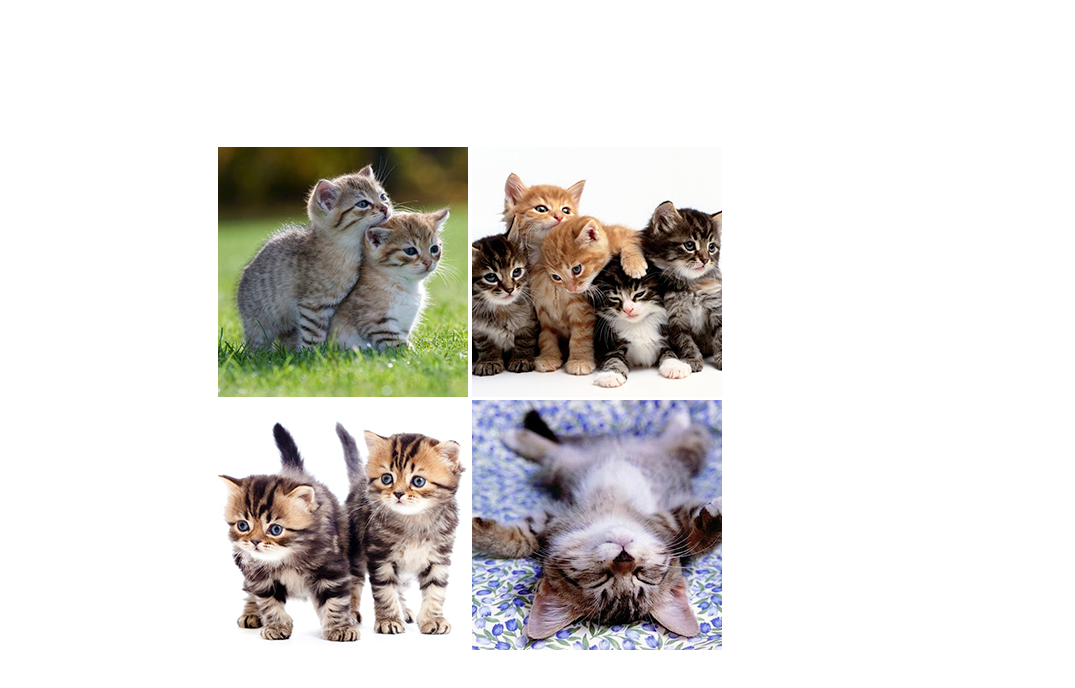
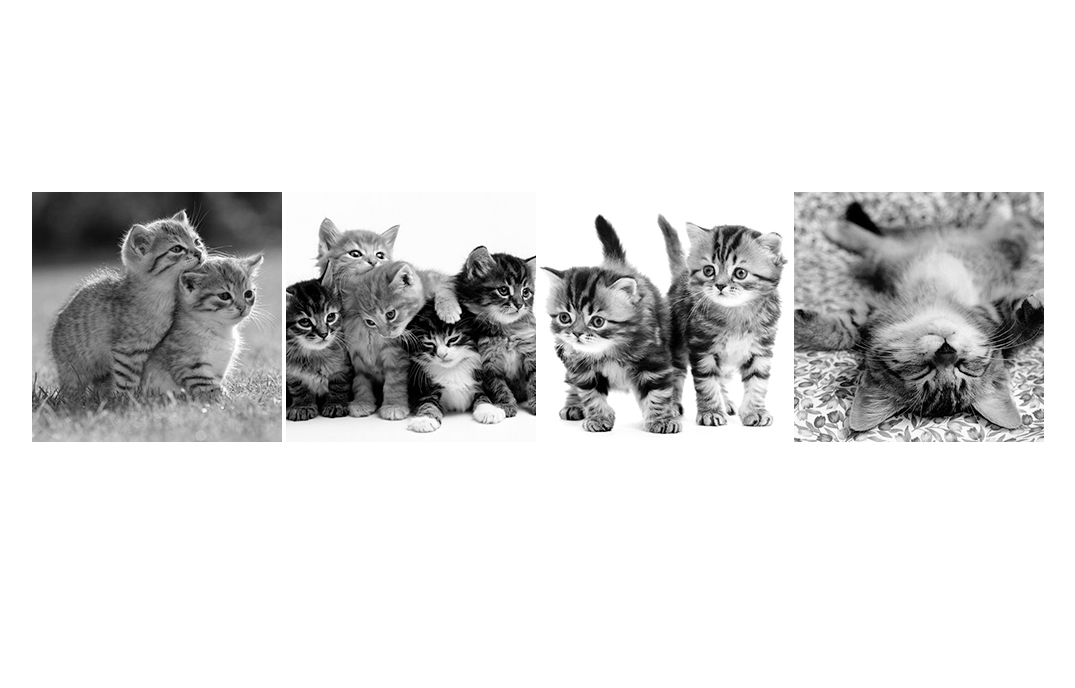
Before and after one commit to elenagarrone/gallery, a plain HTML site: page index.html in a window 1280 px wide. Shown: the whole page, without its empty margins (102-1177 px from the left). Drawn offline with Linux system fonts and the light colour scheme.

Commit message:
fixed positioning

```diff
--- a/css/style.css
+++ b/css/style.css
@@ -1,18 +1,7 @@
-ul {
-  display: flex;
-}
-
-ul li {
-  display: inline;
-  list-style:none;
-  margin-bottom:25px;
-}
-
 .container {
-  position: absolute;
-  top: 50%;
-  left: 50%;
-  transform: translate(-50%, -50%);
+  text-align: center;
+  position: relative;
+  margin-top: 15%;
 }
 
 img.grayscale{
--- a/index.html
+++ b/index.html
@@ -4,34 +4,27 @@
     <meta charset='UTF-8'>
     <title>Gallery</title>
     <link rel='stylesheet' type='text/css' href='./css/reset.css'>
+    <link rel="stylesheet" href="./fancybox/source/jquery.fancybox.css?v=2.1.5" type="text/css" media="screen" />
+    <link rel="stylesheet" href="./fancybox/source/helpers/jquery.fancybox-buttons.css?v=1.0.5" type="text/css" media="screen" />
+    <link rel="stylesheet" href="./fancybox/source/helpers/jquery.fancybox-thumbs.css?v=1.0.7" type="text/css" media="screen" />
     <link rel='stylesheet' type='text/css' href='./css/style.css'>
   </head>
 
   <body>
     <section class='container'>
-      <a class="fancybox" rel="group" href='./images/cats1.jpg'><img src="./images/previews/cats1p.jpg" alt="" /></a>
-      <a class="fancybox" rel="group" href='./images/cats2.jpg'><img src="./images/previews/cats2p.jpg" alt="" /></a>
-      <a class="fancybox" rel="group" href='./images/cats3.jpg'><img src="./images/previews/cats3p.jpg" alt="" /></a>
-      <a class="fancybox" rel="group" href='./images/cats4.jpg'><img src="./images/previews/cats4p.jpg" alt="" /></a>
+      <a class="fancybox" rel="group" href='./images/cats1.jpg'><img class='grayscale' src="./images/previews/cats1p.jpg" alt="" /></a>
+      <a class="fancybox" rel="group" href='./images/cats2.jpg'><img class='grayscale' src="./images/previews/cats2p.jpg" alt="" /></a>
+      <a class="fancybox" rel="group" href='./images/cats3.jpg'><img class='grayscale' src="./images/previews/cats3p.jpg" alt="" /></a>
+      <a class="fancybox" rel="group" href='./images/cats4.jpg'><img class='grayscale' src="./images/previews/cats4p.jpg" alt="" /></a>
     </section>
 
 
 
     <script type="text/javascript" src="./js/jquery-2.1.3.min.js"></script>
-
-    <!-- Add mousewheel plugin (this is optional) -->
     <script type="text/javascript" src="./fancybox/lib/jquery.mousewheel-3.0.6.pack.js"></script>
-
-    <!-- Add fancyBox -->
-    <link rel="stylesheet" href="./fancybox/source/jquery.fancybox.css?v=2.1.5" type="text/css" media="screen" />
     <script type="text/javascript" src="./fancybox/source/jquery.fancybox.pack.js?v=2.1.5"></script>
-
-    <!-- Optionally add helpers - button, thumbnail and/or media -->
-    <link rel="stylesheet" href="./fancybox/source/helpers/jquery.fancybox-buttons.css?v=1.0.5" type="text/css" media="screen" />
     <script type="text/javascript" src="./fancybox/source/helpers/jquery.fancybox-buttons.js?v=1.0.5"></script>
     <script type="text/javascript" src="./fancybox/source/helpers/jquery.fancybox-media.js?v=1.0.6"></script>
-
-    <link rel="stylesheet" href="./fancybox/source/helpers/jquery.fancybox-thumbs.css?v=1.0.7" type="text/css" media="screen" />
     <script type="text/javascript" src="./fancybox/source/helpers/jquery.fancybox-thumbs.js?v=1.0.7"></script>
     <script type="text/javascript" src="./js/app.js"></script>
 
```
